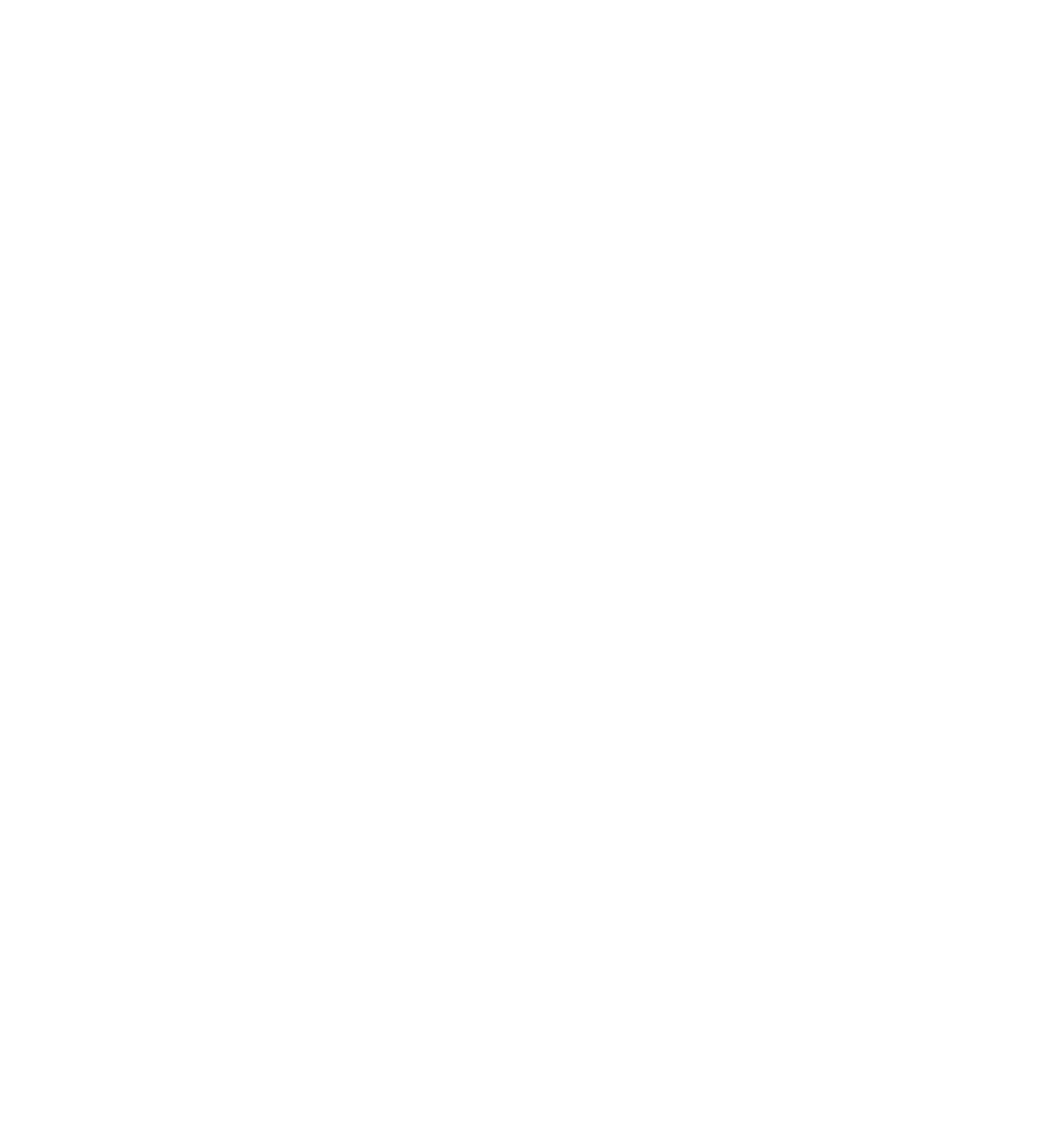
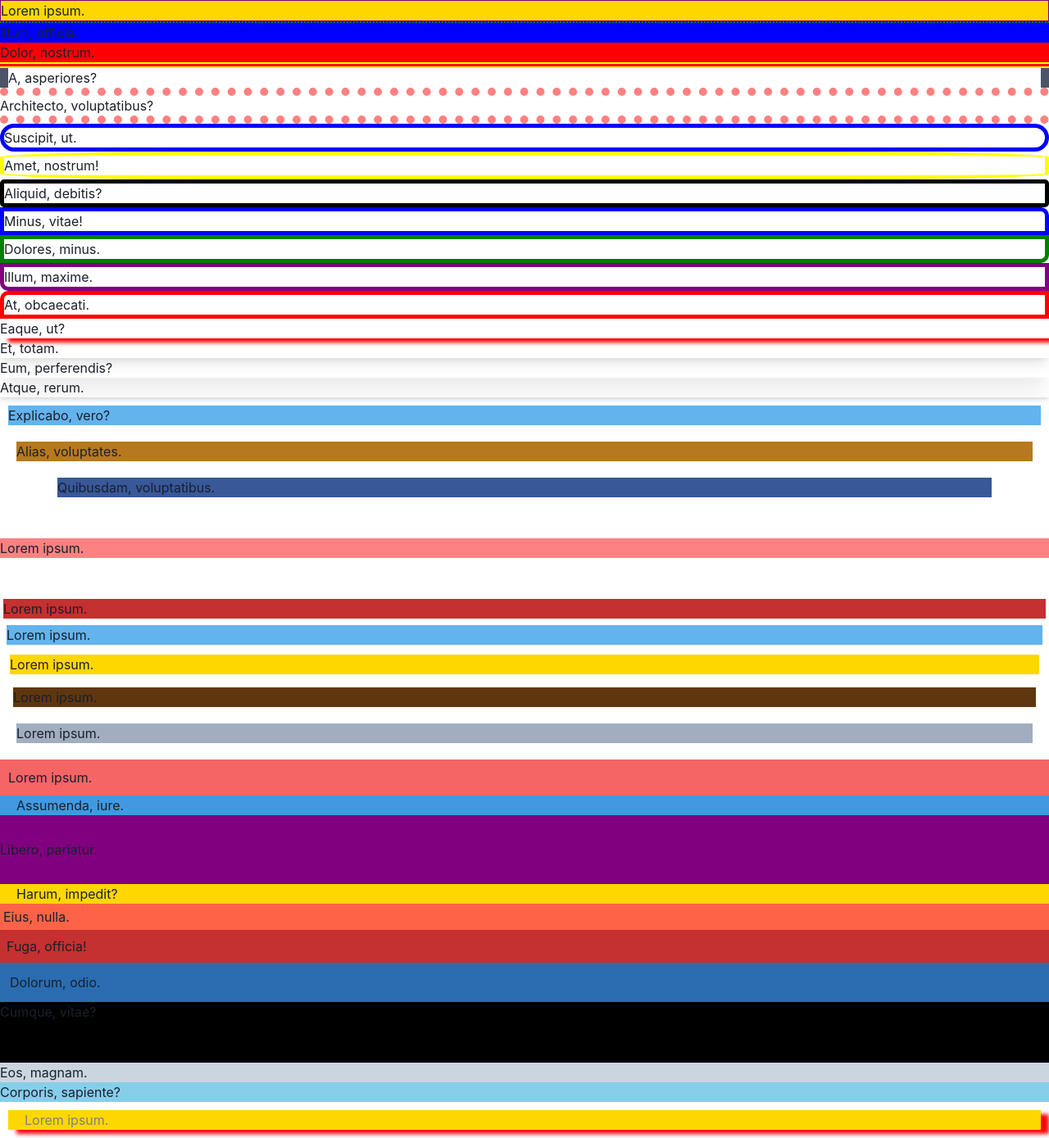
Before and after one commit to Jsb-github/react20231031, a React (Create React App) app: page / in a window 1280 px wide. Shown: the whole page at 82% size. Before the commit the page ends 800 px from the top, so only its background shows below. Built offline with nearby package versions, Linux system fonts and the light colour scheme.

Commit message:
패딩, 마진 적용

```diff
--- a/src/App.js
+++ b/src/App.js
@@ -1,5 +1,116 @@
+import { Box } from "@chakra-ui/react";
+
 function App() {
-  return <></>;
+  return (
+    <>
+      <Box bg={"gold"} border={"1px solid purple"}>
+        Lorem ipsum.
+      </Box>
+      <Box bg={"blue"} borderTop={"2px dotted green"}>
+        Illum, officia.
+      </Box>
+      <Box bg={"red"} borderBottom={"7px double yellow"}>
+        Dolor, nostrum.
+      </Box>
+      <Box borderX={"10px solid"} borderColor={"gray.600"}>
+        A, asperiores?
+      </Box>
+      <Box borderY={"10px dotted"} borderColor={"red.300"}>
+        Architecto, voluptatibus?
+      </Box>
+      <Box border={"5px solid blue"} borderRadius={"30px"}>
+        Suscipit, ut.
+      </Box>
+      <Box border={"5px solid yellow"} borderRadius={"20%"}>
+        Amet, nostrum!
+      </Box>
+      <Box border={"5px solid black"} borderRadius={5}>
+        Aliquid, debitis?
+      </Box>
+      <Box border={"5px solid blue"} borderTopRightRadius={10}>
+        Minus, vitae!
+      </Box>
+      <Box border={"5px solid green"} borderBottomRightRadius={10}>
+        Dolores, minus.
+      </Box>
+      <Box border={"5px solid purple"} borderBottomLeftRadius={10}>
+        Illum, maxime.
+      </Box>
+      <Box border={"5px solid red"} borderTopLeftRadius={10}>
+        At, obcaecati.
+      </Box>
+      <Box shadow={"10px 5px 5px red"}>Eaque, ut?</Box>
+      <Box shadow="lg">Et, totam.</Box>
+      <Box shadow="xl">Eum, perferendis?</Box>
+      <Box shadow="md">Atque, rerum.</Box>
+      <Box bg={"blue.300"} m={"10px"}>
+        Explicabo, vero?
+      </Box>
+      <Box bg={"yellow.600"} m={"20px"}>
+        Alias, voluptates.
+      </Box>
+      <Box bg={"facebook.500"} mx={"70px"}>
+        Quibusdam, voluptatibus.
+      </Box>
+      <Box bg="red.300" my="50px">
+        Lorem ipsum.
+      </Box>
+      <Box bg="red.600" m="1">
+        Lorem ipsum.
+      </Box>
+      <Box bg="blue.300" m="2">
+        Lorem ipsum.
+      </Box>
+      <Box bg="gold" m={3}>
+        Lorem ipsum.
+      </Box>
+      <Box bg="yellow.900" m="4">
+        Lorem ipsum.
+      </Box>
+      <Box bg="gray.400" m="5">
+        Lorem ipsum.
+      </Box>
+      <Box bg="red.400" p={"10px"}>
+        Lorem ipsum.
+      </Box>
+      <Box bg="blue.400" px={"20px"}>
+        Assumenda, iure.
+      </Box>
+      <Box bg="purple" py={"30px"}>
+        Libero, pariatur.
+      </Box>
+      <Box bg="gold" pl={"20px"}>
+        Harum, impedit?
+      </Box>
+      <Box bg="tomato" p={1}>
+        Eius, nulla.
+      </Box>
+      <Box bg="red.600" p={2}>
+        Fuga, officia!
+      </Box>
+      <Box bg="blue.600" p={3}>
+        Dolorum, odio.
+      </Box>
+      <Box bg="black" pb={"50px"}>
+        Cumque, vitae?
+      </Box>
+      <Box bg="gray.300" pr={"100px"}>
+        Eos, magnam.
+      </Box>
+      <Box bg="skyblue">Corporis, sapiente?</Box>
+      <div
+        style={{
+          margin: "10px",
+          backgroundColor: "gold",
+          color: "gray",
+          paddingLeft: "20px",
+          boxShadow: "10px 5px 5px red",
+        }}
+      >
+        Lorem ipsum.
+      </div>
+    </>
+  );
 }
 
 export default App;
```
